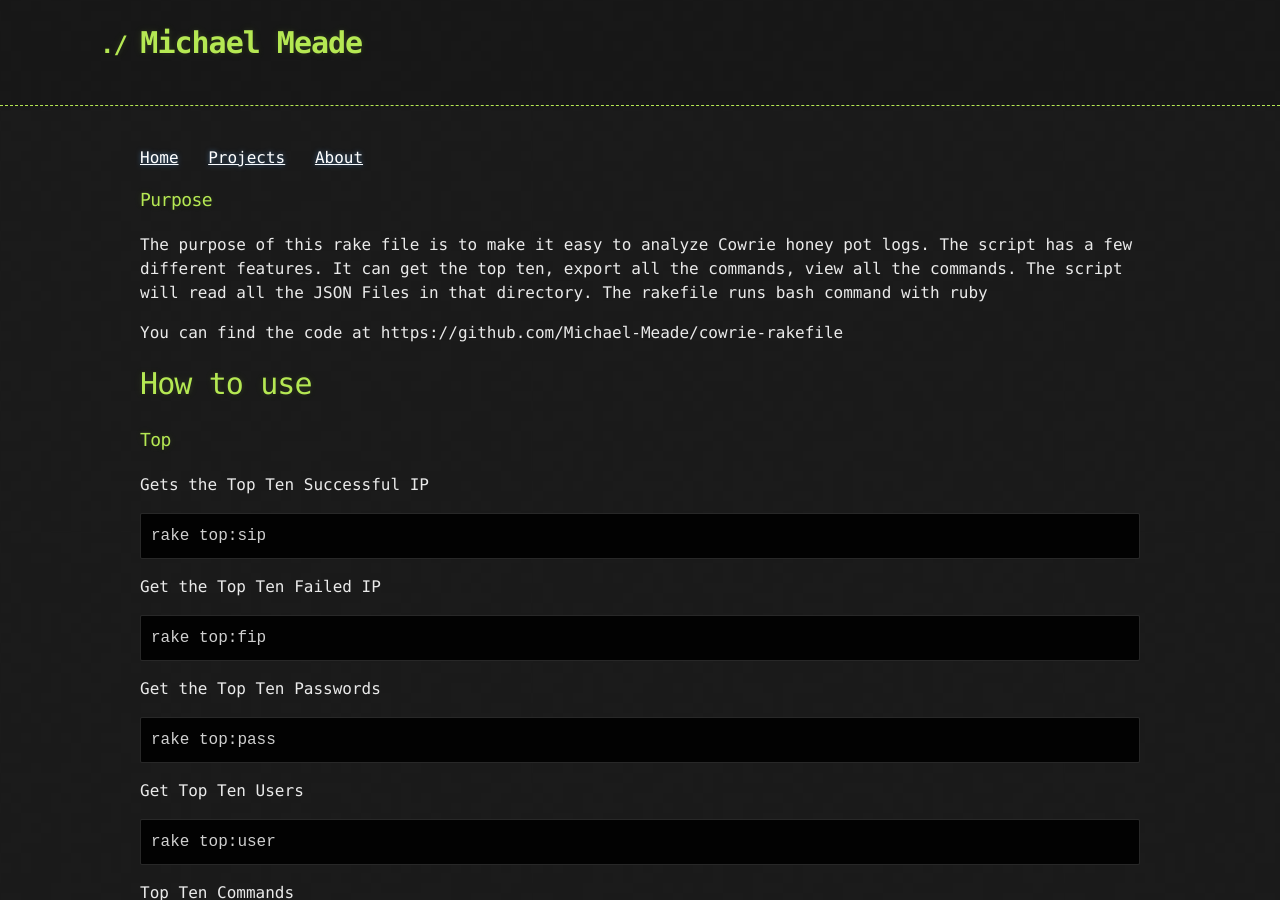
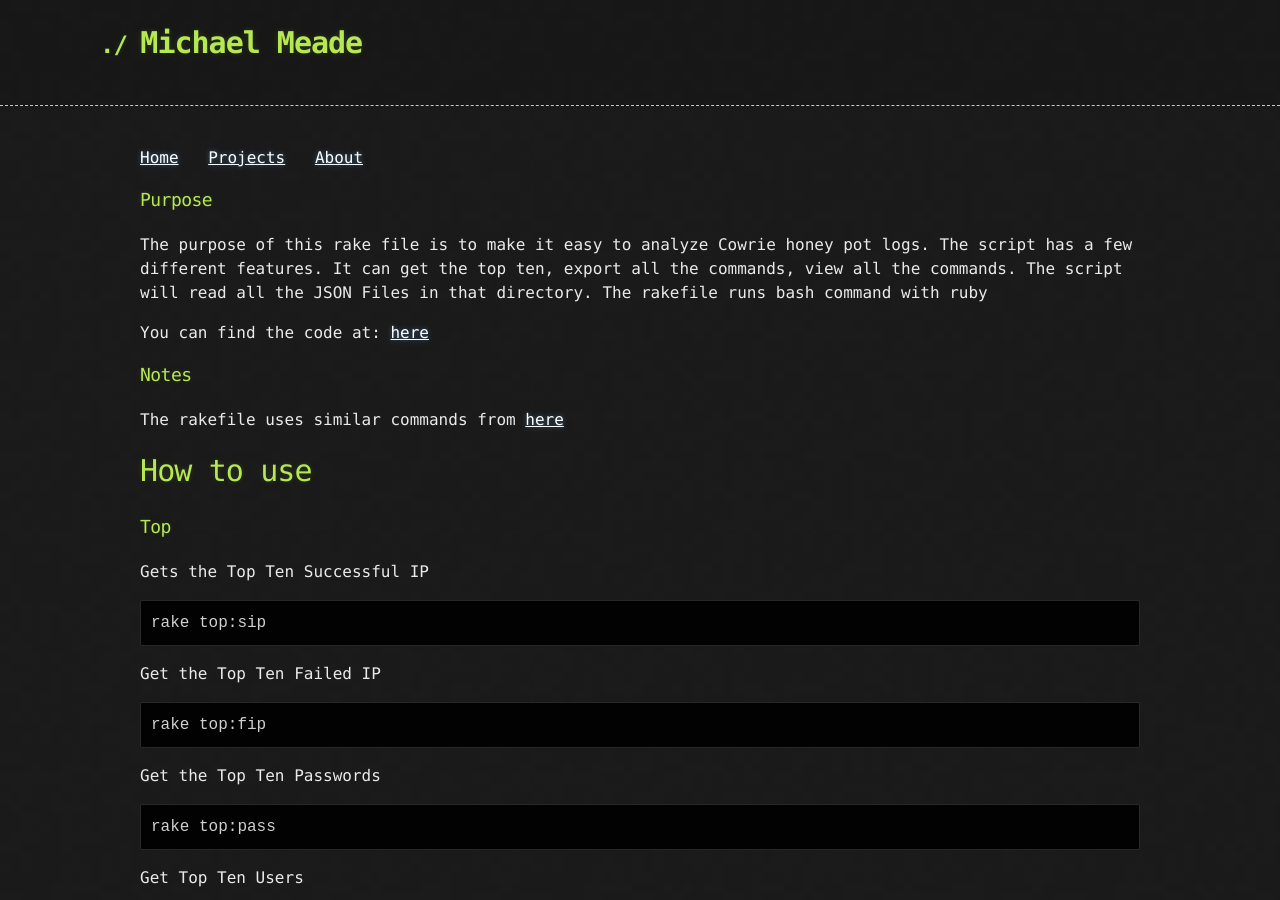
Before and after one commit to Michael-Meade/MinerFind, a Jekyll site: the page built from Projects/rakefile-cowrie.md, in a window 1280 px wide and 900 px high. Built offline with Jekyll 4.4.1, drawn with Linux system fonts in a browser that asks for light colours; our own code applies the rules of GitHub Pages for plain Markdown files; the repository's description, which GitHub fills in, is left out.

Commit message:
Update rakefile-cowrie.md

```diff
--- a/Projects/rakefile-cowrie.md
+++ b/Projects/rakefile-cowrie.md
@@ -3,7 +3,12 @@ The purpose of this rake file is to make it easy to analyze Cowrie honey pot log
 The script has a few different features. It can get the top ten, export all the commands, view all the commands.
 The script will read all the JSON Files in that directory.  The rakefile runs bash command with ruby
 
-You can find the code at https://github.com/Michael-Meade/cowrie-rakefile
+You can find the code at: <a href="https://github.com/Michael-Meade/cowrie-rakefile">here</a>
+
+
+### Notes
+
+The rakefile uses similar commands from <a href="https://michael-meade.github.io/2020/11/03/Cowrie-Commands.html">here</a>
 # How to use
 
 ### Top
```
